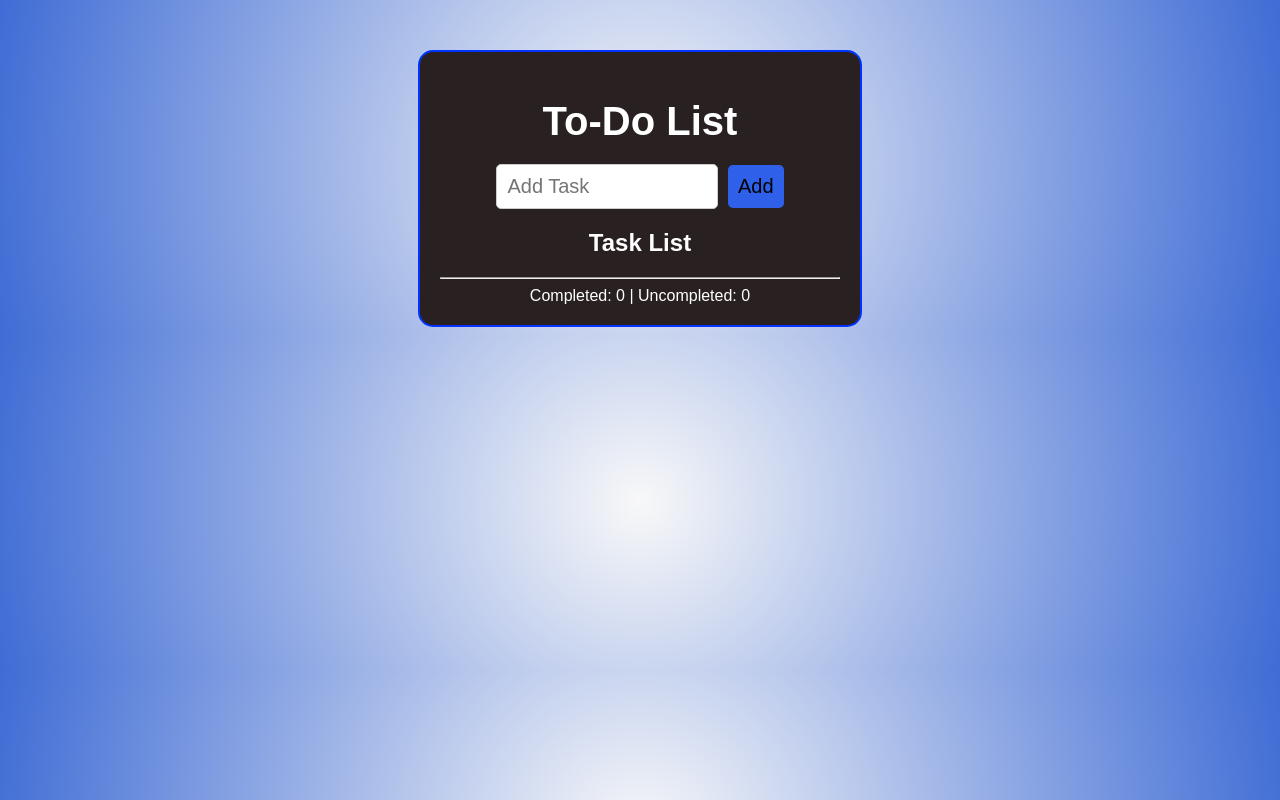
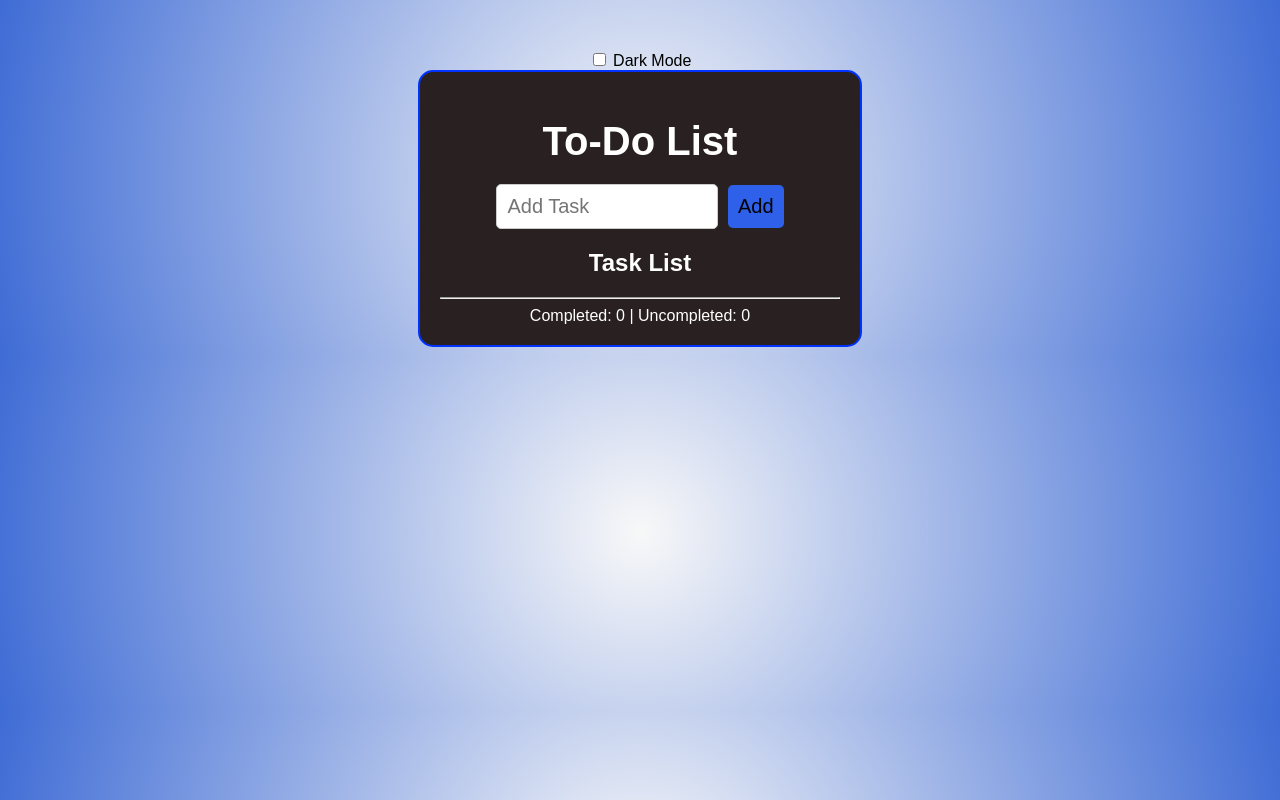
Before and after one commit to vihaangautam/To-Do-List-App, a plain HTML site: page index.html in a window 1280 px wide. Drawn offline with Linux system fonts and the light colour scheme.

Commit message:
Update index.html for dark mode toggle

```diff
--- a/index.html
+++ b/index.html
@@ -7,6 +7,12 @@
     <link rel="stylesheet" href="styles.css" />
   </head>
   <body>
+    <!-- Dark Mode Toggle -->
+    <div class="mode-toggle">
+      <input type="checkbox" id="dark-mode-toggle">
+      <label for="dark-mode-toggle">Dark Mode</label>
+    </div>
+
     <!-- To-Do List Container -->
     <div id="todo-container">
       <!-- Header -->
@@ -21,7 +27,7 @@
           id="input-box"
           placeholder="Add Task"
         />
-        <button id="input-button" onclick="addTask()">Add</button>
+        <button id="input-button">Add</button>
       </div>
 
       <!-- Task List -->
```
